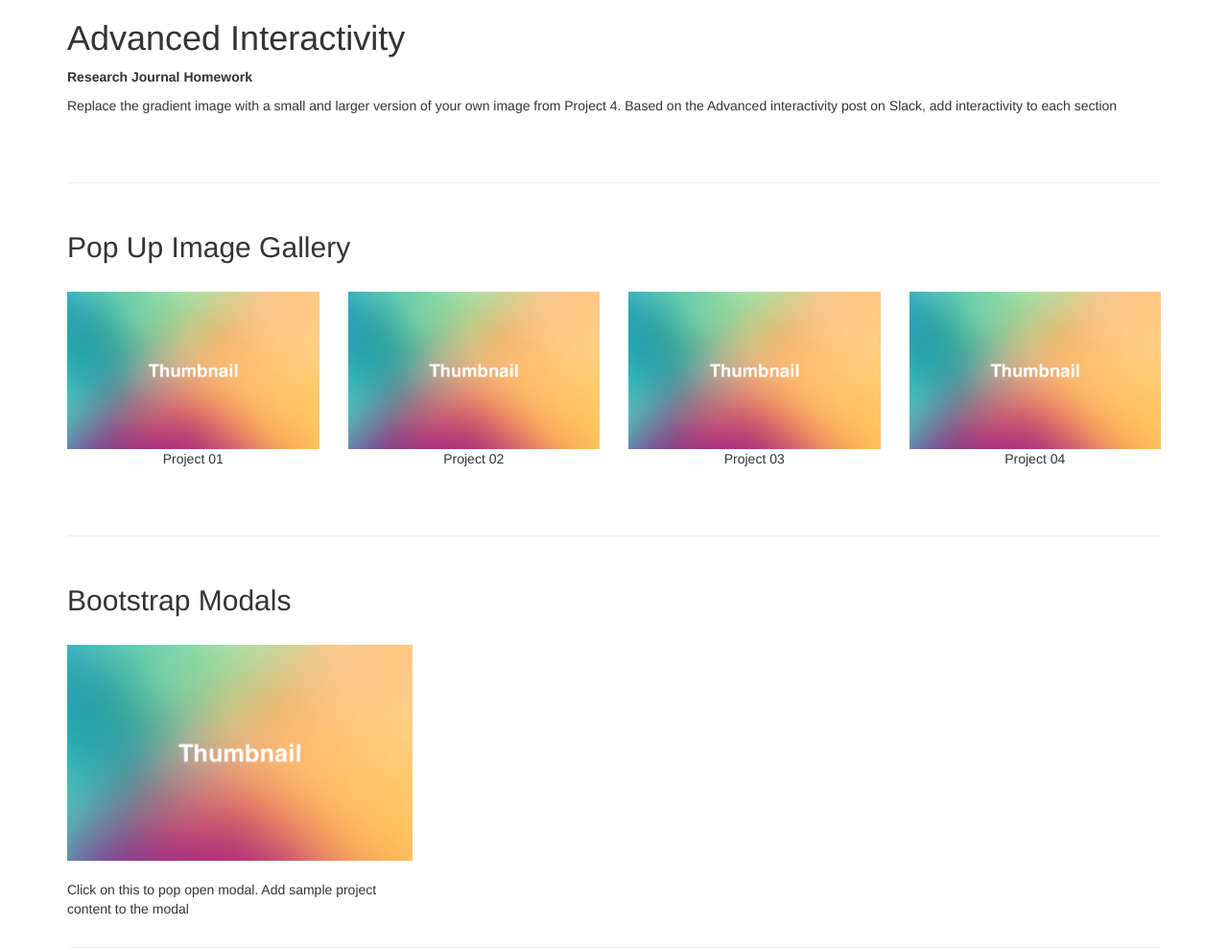
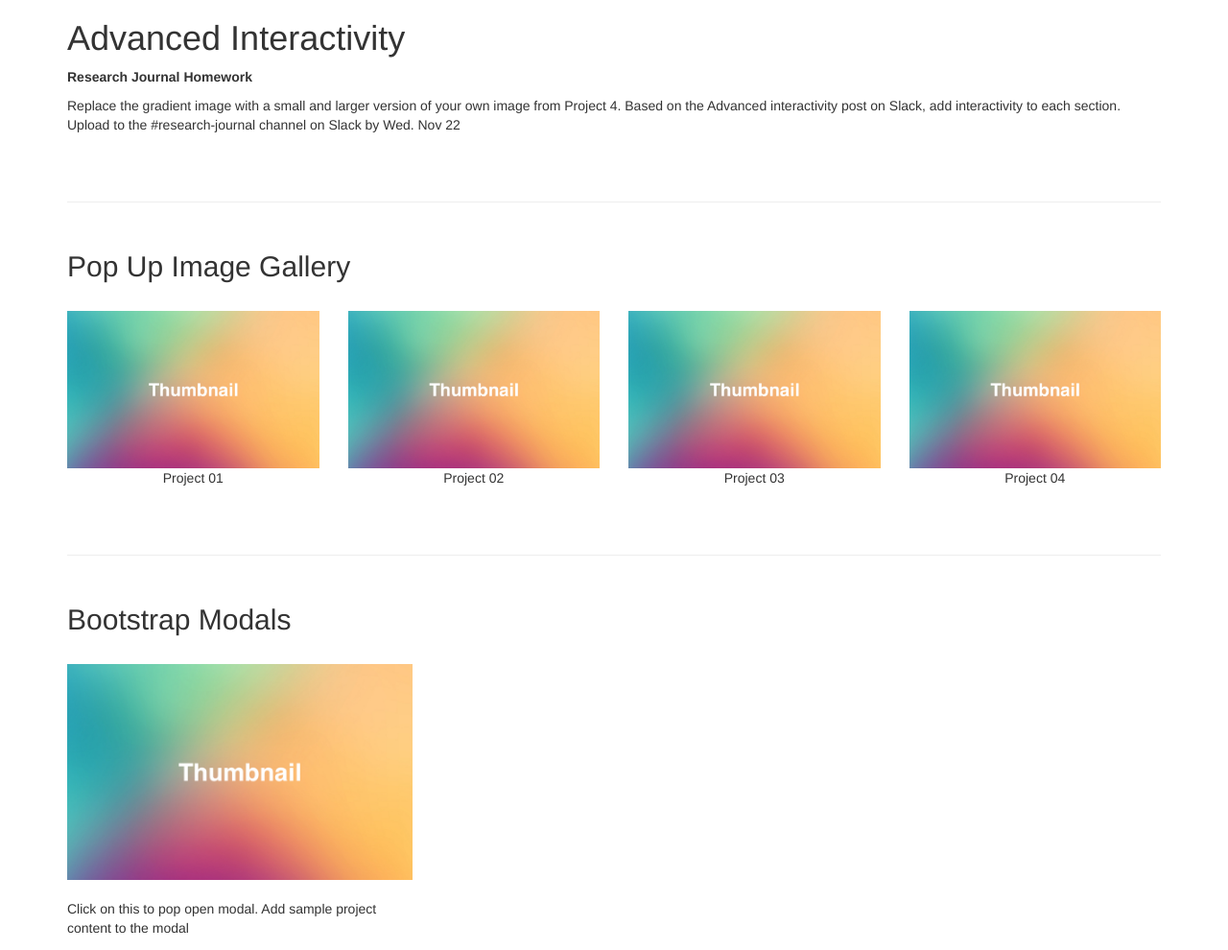
Before and after one commit to ART322/advanced-interactivity, a plain HTML site: page index.html in a window 1280 px wide. Shown: the top 990 px of the page at 96% size. Drawn offline with nearby package versions, Linux system fonts and the light colour scheme.

Commit message:
Updated instructions

```diff
--- a/index.html
+++ b/index.html
@@ -20,7 +20,7 @@
         <h1>Advanced Interactivity</h1>
 
         <p><b>Research Journal Homework</b></p>
-        <p>Replace the gradient image with a small and larger version of your own image from Project 4. Based on the Advanced interactivity post on Slack, add interactivity to each section</p>
+        <p>Replace the gradient image with a small and larger version of your own image from Project 4. Based on the Advanced interactivity post on Slack, add interactivity to each section. Upload to the #research-journal channel on Slack by Wed. Nov 22</p>
 
         <br><br>
         <hr>
```
